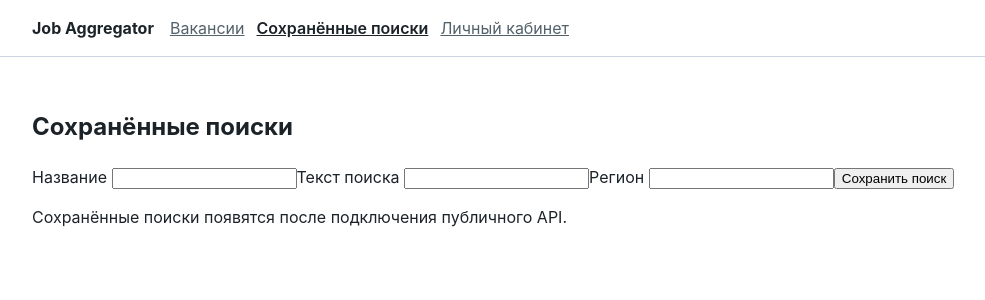
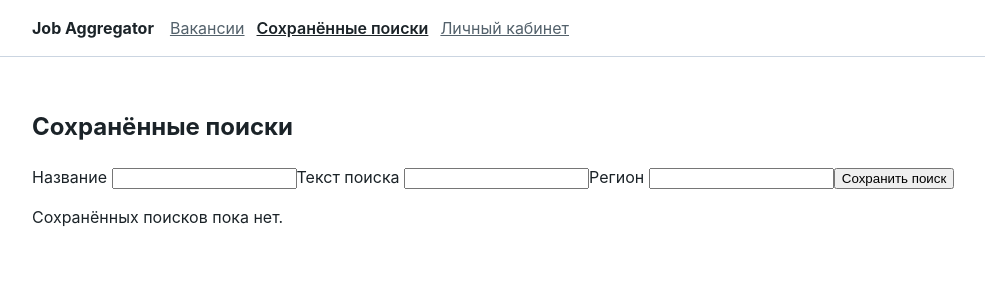
Before and after one commit to StormHuracan/job-aggregator, a Vue app in the folder frontend/: page /saved-searches in a window 1280 px wide. Shown: the top 300 px of the page, without its empty margins (48-1033 px from the left). Built offline with nearby package versions, Linux system fonts and the light colour scheme; no server answers.

Commit message:
(feat): Добавлен список сохранённых поисков

```diff
--- /dev/null
+++ b/frontend/src/components/SavedSearchList.vue
@@ -0,0 +1,2 @@
+<template><section aria-label="Сохранённые поиски"><p v-if="searches.length === 0">Сохранённых поисков пока нет.</p><ul v-else><li v-for="search in searches" :key="search.id"><strong>{{ search.name }}</strong> — {{ search.text }} <label><input :checked="search.is_enabled" type="checkbox" @change="emit('toggle', search.id, !search.is_enabled)" /> Включён</label></li></ul></section></template>
+<script setup lang="ts">import type { SavedSearch } from "../api/saved-searches";defineProps<{searches:SavedSearch[]}>();const emit=defineEmits<{toggle:[id:number,enabled:boolean]}>();</script>
--- a/frontend/src/views/SavedSearchesView.vue
+++ b/frontend/src/views/SavedSearchesView.vue
@@ -2,7 +2,7 @@
   <section>
     <h1>Сохранённые поиски</h1>
     <SavedSearchForm @create="created" />
-    <p>Сохранённые поиски появятся после подключения публичного API.</p>
+    <SavedSearchList :searches="searches" @toggle="toggled" />
   </section>
 </template>
-<script setup lang="ts">import type { SavedSearchCreate } from "../api/saved-searches";import SavedSearchForm from "../components/SavedSearchForm.vue";function created(_search: SavedSearchCreate):void {}</script>
+<script setup lang="ts">import { ref } from "vue";import type { SavedSearch, SavedSearchCreate } from "../api/saved-searches";import SavedSearchForm from "../components/SavedSearchForm.vue";import SavedSearchList from "../components/SavedSearchList.vue";const searches=ref<SavedSearch[]>([]);function created(_search: SavedSearchCreate):void {} function toggled(_id:number,_enabled:boolean):void {}</script>
```
